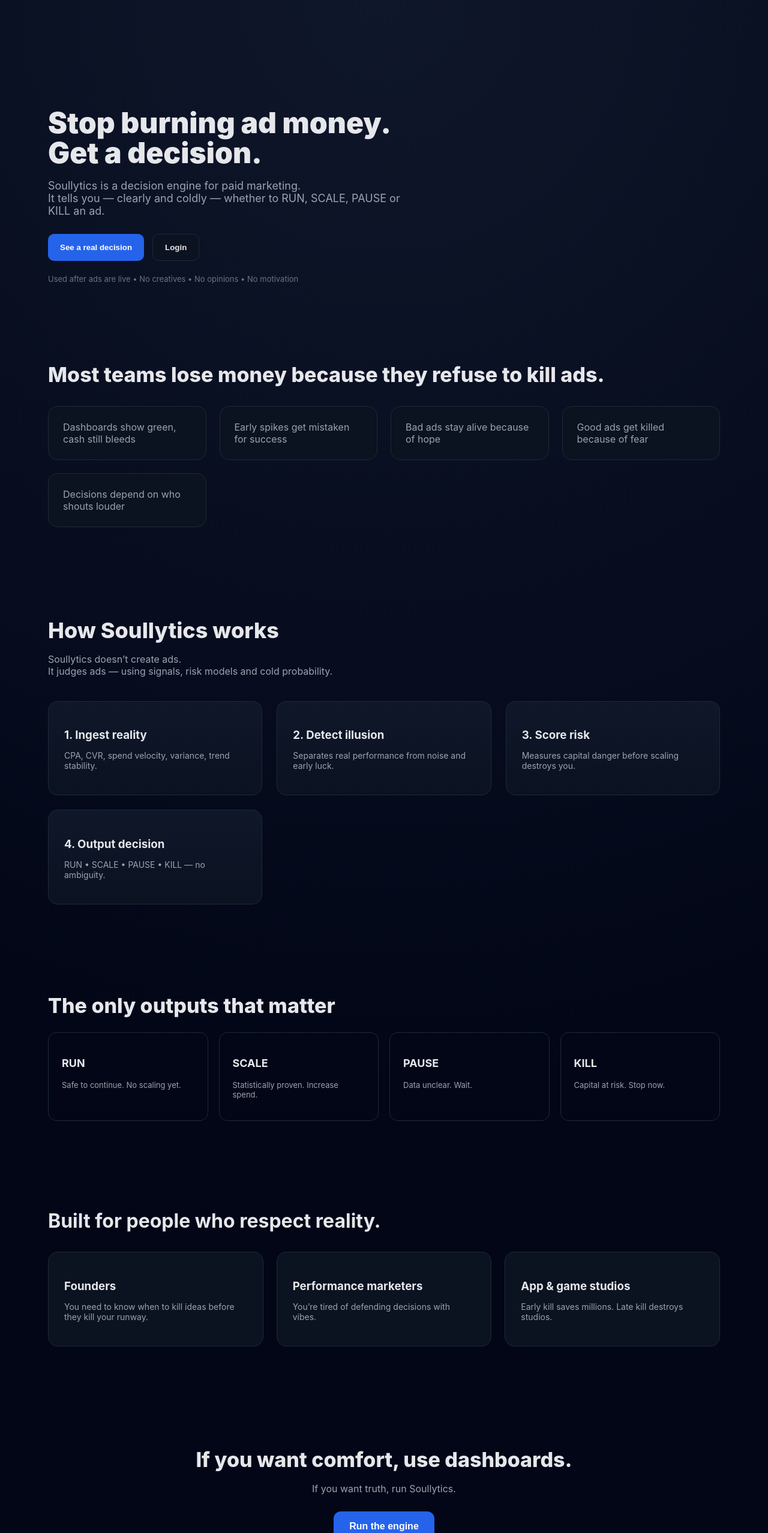
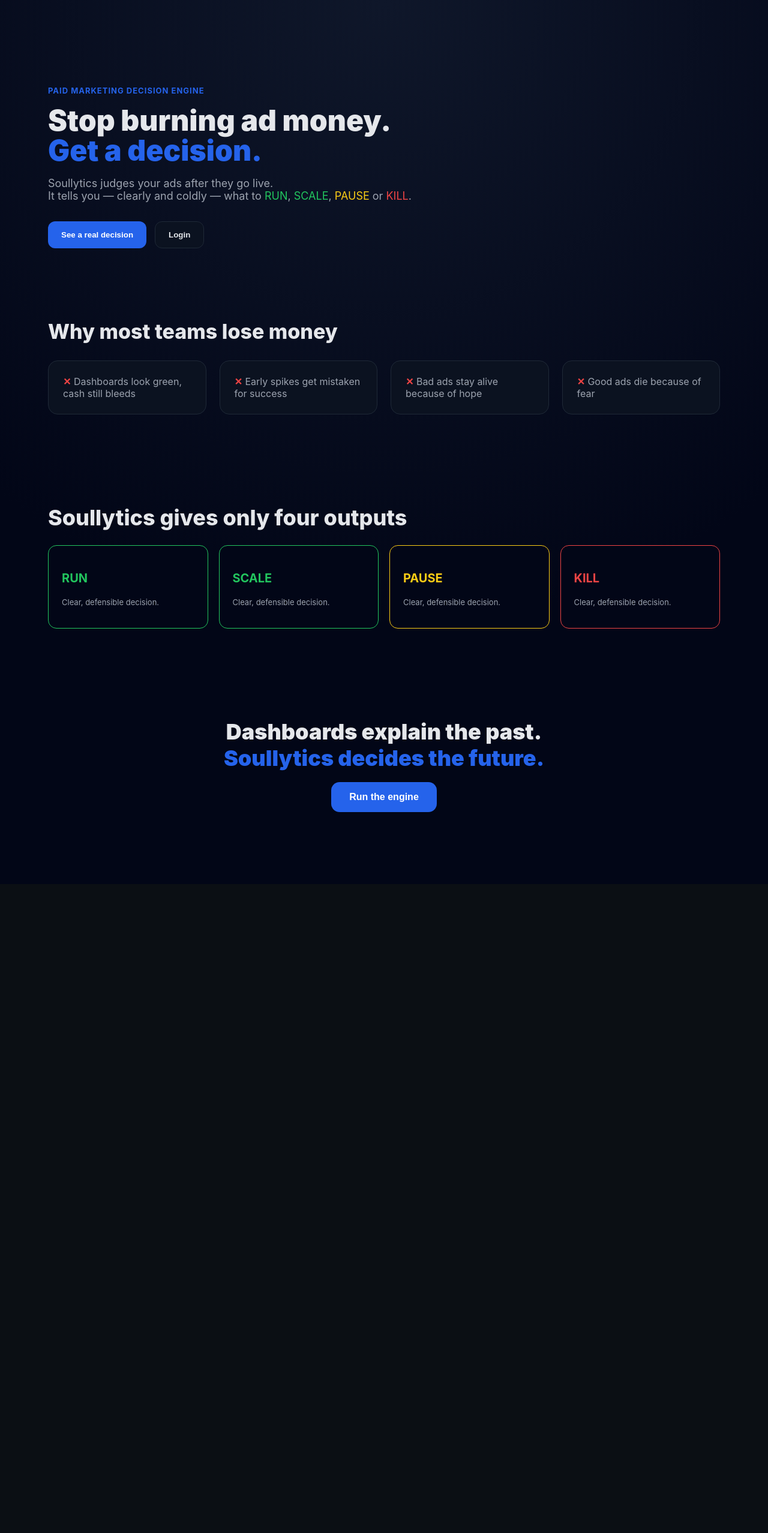
Before and after one commit to ashish98765/soullytics-frontend, a Next.js app: page / in a window 1280 px wide. Shown: the top 2556 px of the page at 60% size. After the commit the page ends 1474 px from the top, so only its background shows below. Built offline with nearby package versions, Linux system fonts and the light colour scheme.

Commit message:
Update page.tsx

```diff
--- a/src/app/page.tsx
+++ b/src/app/page.tsx
@@ -17,17 +17,30 @@
           padding: "140px 16px 90px",
         }}
       >
+        <span
+          style={{
+            color: "#2563EB",
+            fontWeight: 700,
+            letterSpacing: 1,
+            fontSize: 13,
+            textTransform: "uppercase",
+          }}
+        >
+          Paid Marketing Decision Engine
+        </span>
+
         <h1
           style={{
             fontSize: 48,
             fontWeight: 900,
             lineHeight: 1.05,
+            marginTop: 16,
             marginBottom: 18,
           }}
         >
           Stop burning ad money.
           <br />
-          Get a decision.
+          <span style={{ color: "#2563EB" }}>Get a decision.</span>
         </h1>
 
         <p
@@ -35,13 +48,16 @@
             maxWidth: 620,
             fontSize: 18,
             color: "#9CA3AF",
-            marginBottom: 28,
+            marginBottom: 32,
           }}
         >
-          Soullytics is a decision engine for paid marketing.
+          Soullytics judges your ads after they go live.
           <br />
-          It tells you — clearly and coldly — whether to RUN, SCALE, PAUSE or
-          KILL an ad.
+          It tells you — clearly and coldly — what to{" "}
+          <span style={{ color: "#22C55E" }}>RUN</span>,{" "}
+          <span style={{ color: "#22C55E" }}>SCALE</span>,{" "}
+          <span style={{ color: "#FACC15" }}>PAUSE</span> or{" "}
+          <span style={{ color: "#EF4444" }}>KILL</span>.
         </p>
 
         <div style={{ display: "flex", gap: 14, flexWrap: "wrap" }}>
@@ -50,8 +66,8 @@
               background: "#2563EB",
               color: "#fff",
               border: "none",
-              padding: "14px 20px",
-              borderRadius: 10,
+              padding: "14px 22px",
+              borderRadius: 12,
               fontWeight: 700,
               cursor: "pointer",
             }}
@@ -64,8 +80,8 @@
               background: "#0B1220",
               color: "#E5E7EB",
               border: "1px solid #1F2937",
-              padding: "14px 20px",
-              borderRadius: 10,
+              padding: "14px 22px",
+              borderRadius: 12,
               fontWeight: 600,
               cursor: "pointer",
             }}
@@ -73,10 +89,6 @@
             Login
           </button>
         </div>
-
-        <p style={{ marginTop: 22, color: "#6B7280", fontSize: 13 }}>
-          Used after ads are live • No creatives • No opinions • No motivation
-        </p>
       </section>
 
       {/* ================= PAIN ================= */}
@@ -87,8 +99,8 @@
           padding: "0 16px 120px",
         }}
       >
-        <h2 style={{ fontSize: 34, fontWeight: 800, marginBottom: 32 }}>
-          Most teams lose money because they refuse to kill ads.
+        <h2 style={{ fontSize: 34, fontWeight: 800, marginBottom: 28 }}>
+          Why most teams lose money
         </h2>
 
         <div
@@ -99,11 +111,10 @@
           }}
         >
           {[
-            "Dashboards show green, cash still bleeds",
+            "Dashboards look green, cash still bleeds",
             "Early spikes get mistaken for success",
             "Bad ads stay alive because of hope",
-            "Good ads get killed because of fear",
-            "Decisions depend on who shouts louder",
+            "Good ads die because of fear",
           ].map((t) => (
             <div
               key={t}
@@ -115,67 +126,7 @@
                 color: "#9CA3AF",
               }}
             >
-              {t}
-            </div>
-          ))}
-        </div>
-      </section>
-
-      {/* ================= HOW IT WORKS ================= */}
-      <section
-        style={{
-          maxWidth: 1120,
-          margin: "0 auto",
-          padding: "0 16px 120px",
-        }}
-      >
-        <h2 style={{ fontSize: 36, fontWeight: 800, marginBottom: 16 }}>
-          How Soullytics works
-        </h2>
-
-        <p style={{ color: "#9CA3AF", marginBottom: 40, maxWidth: 680 }}>
-          Soullytics doesn’t create ads.
-          <br />
-          It judges ads — using signals, risk models and cold probability.
-        </p>
-
-        <div
-          style={{
-            display: "grid",
-            gridTemplateColumns: "repeat(auto-fit, minmax(280px, 1fr))",
-            gap: 24,
-          }}
-        >
-          {[
-            {
-              h: "1. Ingest reality",
-              d: "CPA, CVR, spend velocity, variance, trend stability.",
-            },
-            {
-              h: "2. Detect illusion",
-              d: "Separates real performance from noise and early luck.",
-            },
-            {
-              h: "3. Score risk",
-              d: "Measures capital danger before scaling destroys you.",
-            },
-            {
-              h: "4. Output decision",
-              d: "RUN • SCALE • PAUSE • KILL — no ambiguity.",
-            },
-          ].map((x) => (
-            <div
-              key={x.h}
-              style={{
-                background:
-                  "linear-gradient(180deg, #0F172A 0%, #0B1220 100%)",
-                border: "1px solid #1F2937",
-                borderRadius: 16,
-                padding: 26,
-              }}
-            >
-              <h3 style={{ marginBottom: 8 }}>{x.h}</h3>
-              <p style={{ color: "#9CA3AF", fontSize: 14 }}>{x.d}</p>
+              <span style={{ color: "#EF4444", fontWeight: 700 }}>✕</span> {t}
             </div>
           ))}
         </div>
@@ -189,8 +140,8 @@
           padding: "0 16px 120px",
         }}
       >
-        <h2 style={{ fontSize: 34, fontWeight: 800, marginBottom: 24 }}>
-          The only outputs that matter
+        <h2 style={{ fontSize: 36, fontWeight: 800, marginBottom: 24 }}>
+          Soullytics gives only four outputs
         </h2>
 
         <div
@@ -201,97 +152,44 @@
           }}
         >
           {[
-            ["RUN", "Safe to continue. No scaling yet."],
-            ["SCALE", "Statistically proven. Increase spend."],
-            ["PAUSE", "Data unclear. Wait."],
-            ["KILL", "Capital at risk. Stop now."],
-          ].map(([t, d]) => (
+            ["RUN", "#22C55E"],
+            ["SCALE", "#22C55E"],
+            ["PAUSE", "#FACC15"],
+            ["KILL", "#EF4444"],
+          ].map(([t, c]) => (
             <div
               key={t}
               style={{
                 background: "#020617",
-                border: "1px solid #1F2937",
+                border: `1px solid ${c}`,
                 borderRadius: 14,
                 padding: 22,
               }}
             >
-              <h3 style={{ fontSize: 18 }}>{t}</h3>
-              <p style={{ color: "#9CA3AF", fontSize: 13 }}>{d}</p>
-            </div>
-          ))}
-        </div>
-      </section>
-
-      {/* ================= WHO IT IS FOR ================= */}
-      <section
-        style={{
-          maxWidth: 1120,
-          margin: "0 auto",
-          padding: "0 16px 140px",
-        }}
-      >
-        <h2 style={{ fontSize: 32, fontWeight: 700, marginBottom: 32 }}>
-          Built for people who respect reality.
-        </h2>
-
-        <div
-          style={{
-            display: "grid",
-            gridTemplateColumns: "repeat(auto-fit, minmax(260px, 1fr))",
-            gap: 22,
-          }}
-        >
-          {[
-            [
-              "Founders",
-              "You need to know when to kill ideas before they kill your runway.",
-            ],
-            [
-              "Performance marketers",
-              "You’re tired of defending decisions with vibes.",
-            ],
-            [
-              "App & game studios",
-              "Early kill saves millions. Late kill destroys studios.",
-            ],
-          ].map(([t, d]) => (
-            <div
-              key={t}
-              style={{
-                background: "#0B1220",
-                border: "1px solid #1F2937",
-                borderRadius: 16,
-                padding: 26,
-              }}
-            >
-              <h3 style={{ marginBottom: 10 }}>{t}</h3>
-              <p style={{ color: "#9CA3AF", fontSize: 14 }}>{d}</p>
+              <h3 style={{ fontSize: 20, color: c }}>{t}</h3>
+              <p style={{ color: "#9CA3AF", fontSize: 13 }}>
+                Clear, defensible decision.
+              </p>
             </div>
           ))}
         </div>
       </section>
 
       {/* ================= FINAL CTA ================= */}
-      <section
-        style={{
-          textAlign: "center",
-          paddingBottom: 120,
-        }}
-      >
-        <h2 style={{ fontSize: 34, fontWeight: 800, marginBottom: 18 }}>
-          If you want comfort, use dashboards.
+      <section style={{ textAlign: "center", paddingBottom: 120 }}>
+        <h2 style={{ fontSize: 36, fontWeight: 900, marginBottom: 18 }}>
+          Dashboards explain the past.
+          <br />
+          <span style={{ color: "#2563EB" }}>Soullytics decides the future.</span>
         </h2>
-        <p style={{ color: "#9CA3AF", marginBottom: 28 }}>
-          If you want truth, run Soullytics.
-        </p>
 
         <button
           style={{
             background: "#2563EB",
             color: "#fff",
             border: "none",
-            padding: "16px 26px",
-            borderRadius: 12,
+            padding: "16px 30px",
+            borderRadius: 14,
             fontWeight: 800,
             cursor: "pointer",
             fontSize: 16,
```
